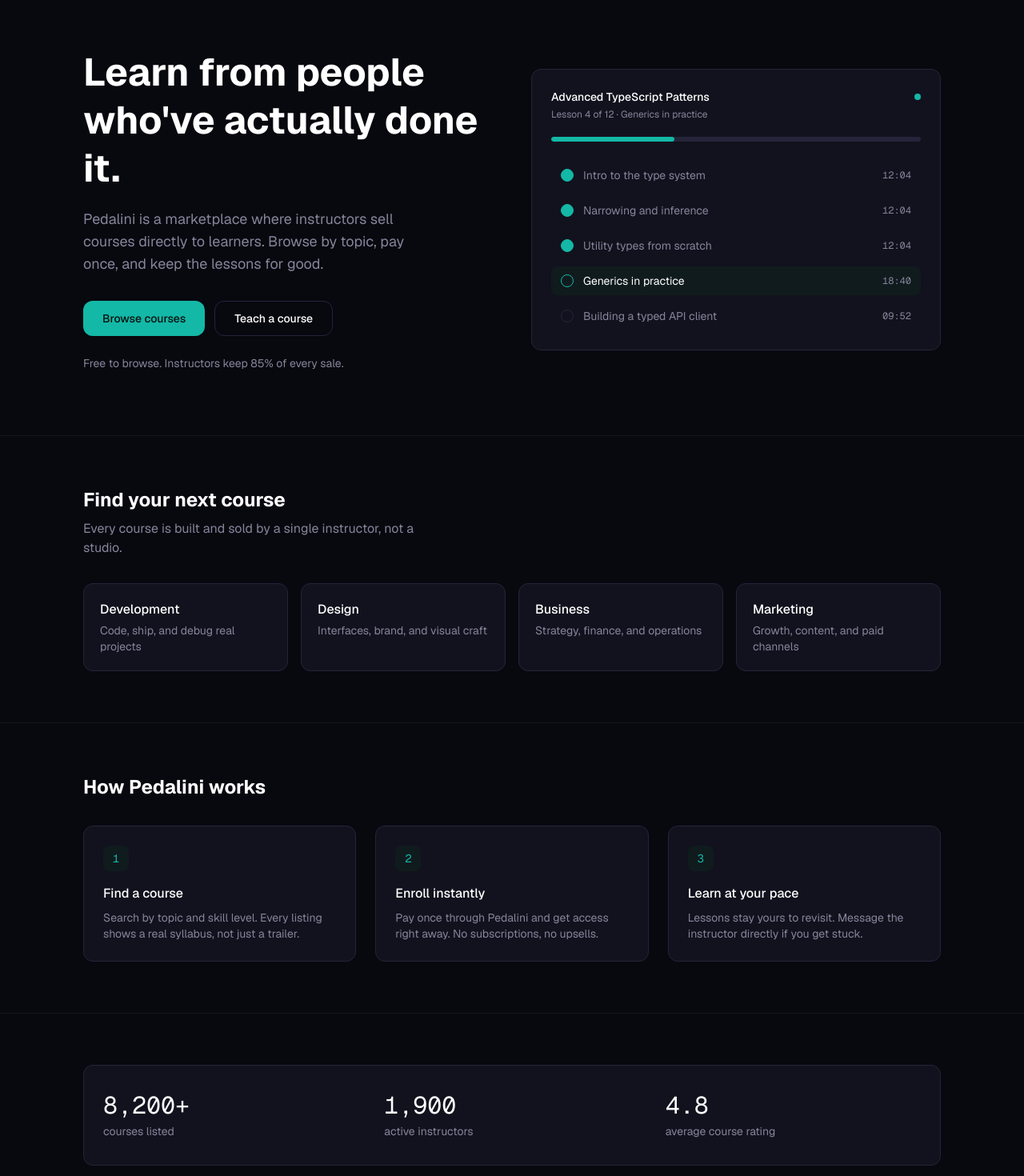
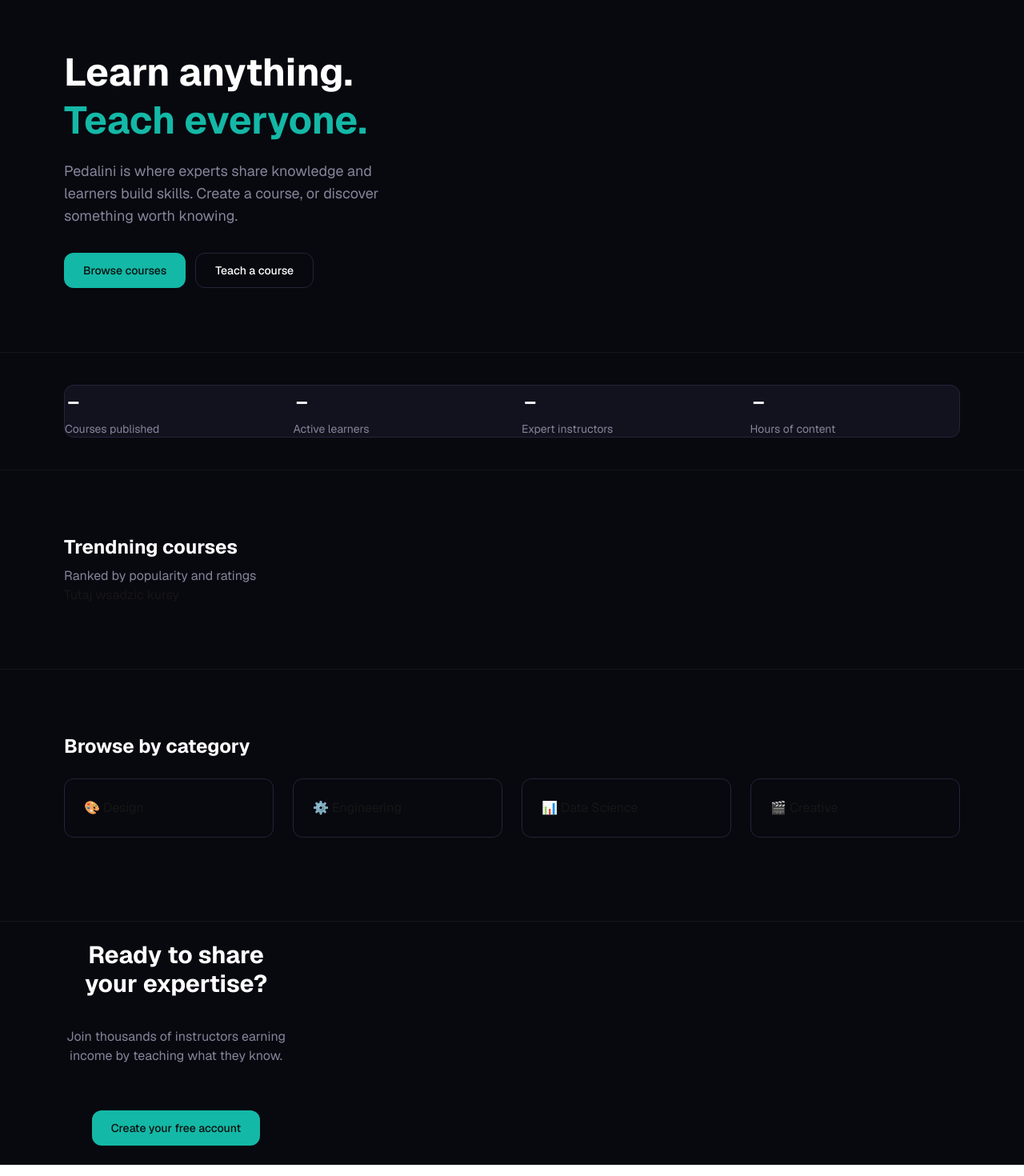
Before and after one commit to WojciechKosow/Pedalini.com, a Next.js app: page / in a window 1280 px wide. Shown: the part 20-1490 px from the top of the page at 80% size. Built offline with nearby package versions, Linux system fonts and the light colour scheme.

Commit message:
Zmiany lekkie 8.10 i to jest jakby okej

```diff
--- a/app/LandingPage/landingpage.tsx
+++ b/app/LandingPage/landingpage.tsx
@@ -1,203 +1,118 @@
-const CATEGORIES = [
-    { label: "Development", desc: "Code, ship, and debug real projects" },
-    { label: "Design", desc: "Interfaces, brand, and visual craft" },
-    { label: "Business", desc: "Strategy, finance, and operations" },
-    { label: "Marketing", desc: "Growth, content, and paid channels" },
-];
-
-const STEPS = [
-    {
-        n: "1",
-        title: "Find a course",
-        desc: "Search by topic and skill level. Every listing shows a real syllabus, not just a trailer.",
-    },
-    {
-        n: "2",
-        title: "Enroll instantly",
-        desc: "Pay once through Pedalini and get access right away. No subscriptions, no upsells.",
-    },
-    {
-        n: "3",
-        title: "Learn at your pace",
-        desc: "Lessons stay yours to revisit. Message the instructor directly if you get stuck.",
-    },
-];
-
 export default function LandingPage() {
     return (
         <div className="min-h-screen flex flex-col">
-            {}
+            {/*Góra strony*/}
             <section className="bg-[#08080f] font-sans">
-                <div className="container mx-auto px-6 py-20 max-w-[1120px]">
+                <div className="container mx-auto py-20 max-w-[1120px]">
                     <div className="grid grid-cols-1 lg:grid-cols-2 gap-12 items-center">
 
                         <div>
                             <h1 className="text-4xl sm:text-5xl font-bold text-white leading-tight">
-                                Learn from people who've actually done it.
+                                Learn anything.
+                            </h1>
+                            <h1 className="text-4xl sm:text-5xl font-bold text-[#14b8a6] leading-tight">
+                                Teach everyone.
                             </h1>
                             <p className="mt-5 text-[#85859b] text-lg max-w-md">
-                                Pedalini is a marketplace where instructors sell courses directly to
-                                learners. Browse by topic, pay once, and keep the lessons for good.
+                                Pedalini is where experts share knowledge and learners build skills. Create a course, or discover something worth knowing.
                             </p>
 
                             <div className="mt-8 flex flex-wrap items-center gap-3">
                                 <a
                                     href="/browse"
-                                    className="h-11 px-6 flex items-center justify-center rounded-xl bg-[#14b8a6] text-sm font-medium text-[#07100f] transition-colors hover:bg-[#2dd4bf]"
-                                >
+                                    className="h-11 px-6 flex items-center justify-center rounded-xl bg-[#14b8a6] text-sm font-medium text-[#07100f] transition-colors hover:bg-[#2dd4bf]">
                                     Browse courses
                                 </a>
                                 <a
                                     href="/registerPage"
-                                    className="h-11 px-6 flex items-center justify-center rounded-xl border border-[#24243a] text-sm font-medium text-white transition-colors hover:border-[#14b8a6]"
-                                >
+                                    className="h-11 px-6 flex items-center justify-center rounded-xl border border-[#24243a] text-sm font-medium text-white transition-colors hover:border-[#14b8a6]">
                                     Teach a course
                                 </a>
                             </div>
-
-                            <p className="mt-6 text-sm text-[#85859b]">
-                                Free to browse. Instructors keep 85% of every sale.
-                            </p>
-                        </div>
-
-                        {/* Course player panel */}
-                        <div className="rounded-xl border border-[#24243a] bg-[#12121e] p-6">
-                            <div className="flex items-center justify-between">
-                                <p className="text-sm text-white font-medium">Advanced TypeScript Patterns</p>
-                                <span className="h-2 w-2 rounded-full bg-[#14b8a6]" />
-                            </div>
-                            <p className="mt-1 text-xs text-[#85859b]">Lesson 4 of 12 &middot; Generics in practice</p>
-
-                            <div className="mt-5 h-1.5 w-full rounded-full bg-[#24243a] overflow-hidden">
-                                <div className="h-full w-1/3 rounded-full bg-[#14b8a6]" />
-                            </div>
-
-                            <div className="mt-6 flex flex-col gap-2">
-                                {[
-                                    { label: "Intro to the type system", done: true },
-                                    { label: "Narrowing and inference", done: true },
-                                    { label: "Utility types from scratch", done: true },
-                                    { label: "Generics in practice", done: false, active: true },
-                                    { label: "Building a typed API client", done: false },
-                                ].map((lesson) => (
-                                    <div
-                                        key={lesson.label}
-                                        className={`flex items-center gap-3 rounded-lg px-3 py-2 ${
-                                            lesson.active ? "bg-[#101b1e]" : ""
-                                        }`}
-                                    >
-                                        <span
-                                            className={`h-4 w-4 flex-shrink-0 rounded-full border ${
-                                                lesson.done
-                                                    ? "bg-[#14b8a6] border-[#14b8a6]"
-                                                    : lesson.active
-                                                    ? "border-[#14b8a6]"
-                                                    : "border-[#24243a]"
-                                            }`}
-                                        />
-                                        <p
-                                            className={`text-sm ${
-                                                lesson.active ? "text-white" : "text-[#85859b]"
-                                            }`}
-                                        >
-                                            {lesson.label}
-                                        </p>
-                                        <span className="ml-auto font-mono tabular-nums text-xs text-[#85859b]">
-                                            {lesson.done ? "12:04" : lesson.active ? "18:40" : "09:52"}
-                                        </span>
-                                    </div>
-                                ))}
-                            </div>
-                        </div>
-
-                    </div>
-                </div>
-            </section>
-
-            {}
-            <section className="bg-[#08080f] font-sans border-t border-[#15151f]">
-                <div className="container mx-auto px-6 py-16 max-w-[1120px]">
-                    <h2 className="text-2xl font-bold text-white">Find your next course</h2>
-                    <p className="mt-2 text-[#85859b] max-w-md">
-                        Every course is built and sold by a single instructor, not a studio.
-                    </p>
-
-                    <div className="mt-8 grid grid-cols-2 sm:grid-cols-4 gap-4">
-                        {CATEGORIES.map((category) => (
-                            <a
-                                key={category.label}
-                                href={`/browse?category=${category.label.toLowerCase()}`}
-                                className="rounded-xl border border-[#24243a] bg-[#12121e] p-5 transition-colors hover:border-[#14b8a6]"
-                            >
-                                <p className="text-white font-medium">{category.label}</p>
-                                <p className="mt-1 text-sm text-[#85859b]">{category.desc}</p>
-                            </a>
-                        ))}
-                    </div>
-                </div>
-            </section>
-
-            {}
-            <section className="bg-[#08080f] font-sans border-t border-[#15151f]">
-                <div className="container mx-auto px-6 py-16 max-w-[1120px]">
-                    <h2 className="text-2xl font-bold text-white">How Pedalini works</h2>
-
-                    <div className="mt-8 grid grid-cols-1 sm:grid-cols-3 gap-6">
-                        {STEPS.map((step) => (
-                            <div key={step.n} className="rounded-xl border border-[#24243a] bg-[#12121e] p-6">
-                                <div className="h-8 w-8 flex items-center justify-center rounded-lg bg-[#101b1e] text-[#14b8a6] font-mono text-sm">
-                                    {step.n}
-                                </div>
-                                <p className="mt-4 text-white font-medium">{step.title}</p>
-                                <p className="mt-2 text-sm text-[#85859b]">{step.desc}</p>
-                            </div>
-                        ))}
-                    </div>
-                </div>
-            </section>
-
-            {}
-            <section className="bg-[#08080f] font-sans border-t border-[#15151f]">
-                <div className="container mx-auto px-6 py-16 max-w-[1120px]">
-                    <div className="rounded-xl border border-[#24243a] bg-[#12121e] px-6 py-8 grid grid-cols-1 sm:grid-cols-3 gap-8 text-center sm:text-left">
-                        <div>
-                            <p className="font-mono tabular-nums text-3xl text-white">8,200+</p>
-                            <p className="mt-1 text-sm text-[#85859b]">courses listed</p>
-                        </div>
-                        <div>
-                            <p className="font-mono tabular-nums text-3xl text-white">1,900</p>
-                            <p className="mt-1 text-sm text-[#85859b]">active instructors</p>
-                        </div>
-                        <div>
-                            <p className="font-mono tabular-nums text-3xl text-white">4.8</p>
-                            <p className="mt-1 text-sm text-[#85859b]">average course rating</p>
                         </div>
                     </div>
                 </div>
             </section>
 
-            {/* Closing CTA */}
+            {/*Lekkie menu tutaj pod każdy widzi pod co*/}
             <section className="bg-[#08080f] font-sans border-t border-[#15151f]">
-                <div className="container mx-auto px-6 py-20 max-w-[1120px] text-center">
-                    <h2 className="text-3xl font-bold text-white">Your next skill is one course away.</h2>
-                    <p className="mt-3 text-[#85859b]">Create an account and start browsing courses.</p>
-                    <div className="mt-8 flex justify-center gap-3">
-                        <a
-                            href="/registerPage"
-                            className="h-11 px-6 flex items-center justify-center rounded-xl bg-[#14b8a6] text-sm font-medium text-[#07100f] transition-colors hover:bg-[#2dd4bf]"
-                        >
-                            Get started
-                        </a>
-                        <a
-                            href="/browse"
-                            className="h-11 px-6 flex items-center justify-center rounded-xl border border-[#24243a] text-sm font-medium text-white transition-colors hover:border-[#14b8a6]"
-                        >
-                            Browse courses
-                        </a>
+                <div className="container mx-auto py-10 max-w-[1120px]">
+                    <div className="rounded-xl border border-[#24243a] bg-[#12121e] grid grid-cols-1 sm:grid-cols-4 gap-6 text-center sm:text-left">
+                        <div>
+                            <p className="font-mono tabular-nums text-4xl text-white">-</p>
+                            <p className="mt-1 text-sm text-[#85859b]">Courses published</p>
+                        </div>
+                        <div>
+                            <p className="font-mono tabular-nums text-4xl text-white">-</p>
+                            <p className="mt-1 text-sm text-[#85859b]">Active learners</p>
+                        </div>
+                        <div>
+                            <p className="font-mono tabular-nums text-4xl text-white">-</p>
+                            <p className="mt-1 text-sm text-[#85859b]">Expert instructors</p>
+                        </div>
+                        <div>
+                            <p className="font-mono tabular-nums text-4xl text-white">-</p>
+                            <p className="mt-1 text-sm text-[#85859b]">Hours of content</p>
+                        </div>
                     </div>
                 </div>
             </section>
 
+            {/*Tutaj lista kursów fajnie*/}
+            <section className="bg-[#08080f] font-sans border-t border-[#15151f]">
+                <div className="container mx-auto py-20 max-w-[1120px]">
+                    <h2 className="text-2xl font-bold text-white">Trendning courses</h2>
+                    <p className="mt-2 text-[#85859b] max-w-md">
+                        Ranked by popularity and ratings
+                    </p>
+
+                    Tutaj wsadzic kursy
+
+                </div>
+            </section>
+
+            {/*Tutaj wyszukiwanie kurcze kursów każdy widzi*/}
+            <section className="bg-[#08080f] font-sans border-t border-[#15151f]">
+                <div className="container mx-auto py-20 max-w-[1120px]">
+                    <h2 className="text-2xl font-bold text-white">Browse by category</h2>
+                    <div className="container mx-auto max-w-[1120px]">
+                        <div className="grid grid-cols-1 sm:grid-cols-2 lg:grid-cols-4 gap-6 py-6">
+                            <div className="rounded-xl border border-[#24243a] bg-[#08080f] p-6 transition-colors duration-200 hover:bg-[#12121e] hover:border-[#14b8a6]/40">
+                                🎨
+                                Design
+                            </div>
+                            <div className="rounded-xl border border-[#24243a] bg-[#08080f] p-6 transition-colors duration-200 hover:bg-[#12121e] hover:border-[#14b8a6]/40">
+                                ⚙️
+                                Engineering
+                            </div>
+                            <div className="rounded-xl border border-[#24243a] bg-[#08080f] p-6 transition-colors duration-200 hover:bg-[#12121e] hover:border-[#14b8a6]/40">
+                                📊
+                                Data Science
+                            </div>
+                            <div className="rounded-xl border border-[#24243a] bg-[#08080f] p-6 transition-colors duration-200 hover:bg-[#12121e] hover:border-[#14b8a6]/40">
+                                🎬
+                                Creative
+                            </div>
+                        </div>
+                    </div>
+                </div>
+            </section>
+            {/*Tutaj odnośnik do logowania każdy widzi*/}
+            <section className="bg-[#08080f] font-sans border-t border-[#15151f]">
+                <div className="container mx-auto max-w-[1120px] grid grid-cols-1 sm:grid-cols-4 text-center">
+                    <div className="grid grid-cols-1 sm:grid-cols-3 lg:grid-cols-1 gap-6 py-6">
+                        <h2 className="text-3xl font-bold text-white">Ready to share your expertise?</h2>
+                        <p className="mt-3 text-[#85859b]">Join thousands of instructors earning income by teaching what they know.</p>
+                        <div className="mt-8 flex justify-center gap-3">
+                            <a
+                                href="/registerPage"
+                                className="h-11 px-6 flex items-center justify-center rounded-xl bg-[#14b8a6] text-sm font-medium text-[#07100f] transition-colors hover:bg-[#2dd4bf]">
+                                Create your free account
+                            </a>
+                        </div>
+                    </div>
+                </div>
+            </section>
         </div>
     );
 }
```
